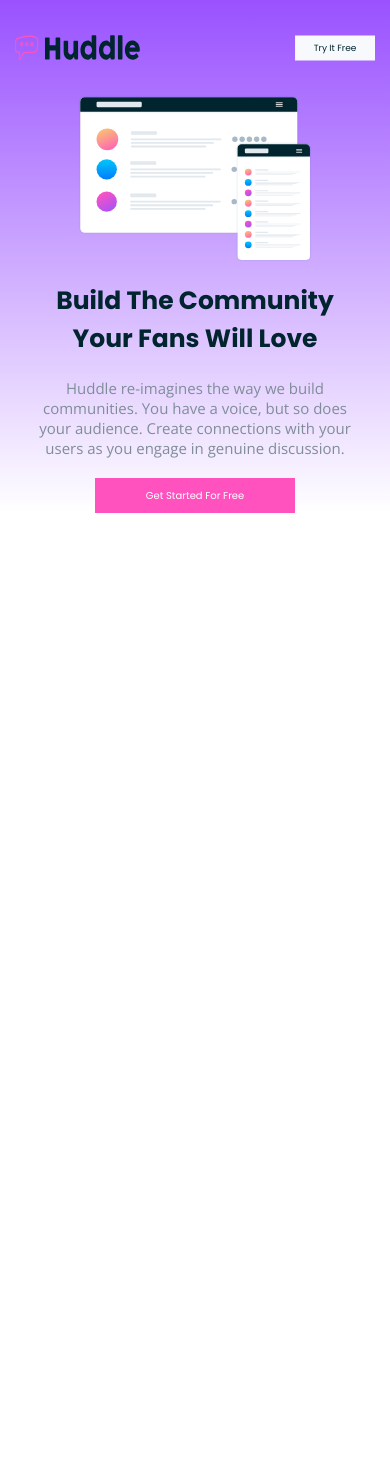
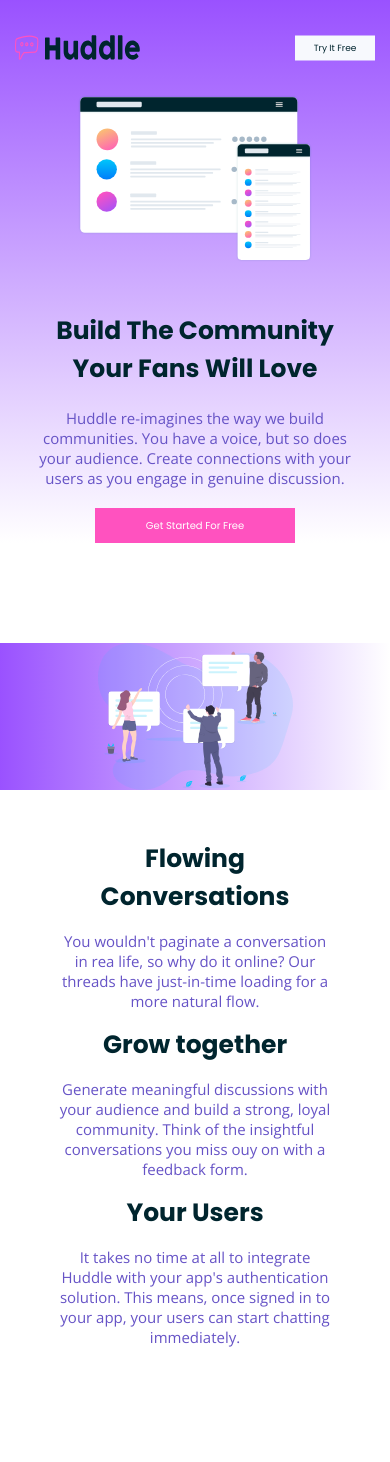
Before and after one commit to AndreiSold/HuddleDesign, a PHP site: page / in a window 390 px wide. Before the commit the page ends 513 px from the top, so only its background shows below. Run offline with PHP 8.4, Linux system fonts and the light colour scheme.

Commit message:
Added the middle section

```diff
--- a/css/app.css
+++ b/css/app.css
@@ -10,6 +10,20 @@ body {
 
 #top-container {
     background: linear-gradient(to bottom, hsl(265, 100%, 66%), white);
+    margin-bottom: 100px;
+}
+
+#middle-container {
+    overflow: hidden;
+    margin-bottom: 100px;
+}
+
+.right-float {
+    float: left;
+}
+
+.right-content {
+    width: 50%;
 }
 
 .header {
@@ -51,7 +65,7 @@ body {
     background-color: #c3c3c3;
 }
 
-.image-container {
+.centered-image-container {
     display: flex;
     justify-content: center;
 }
@@ -61,10 +75,25 @@ body {
     max-height: 600px;
 }
 
+.mb-5 {
+    margin-bottom: 50px;
+}
+
 .centered {
     width: 50%;
     margin: 20px auto;
     text-align: center;
+}
+
+.left-image-container {
+    width: 50%;
+    float: left;
+    background: linear-gradient(to right, hsl(265, 100%, 66%), white);
+}
+
+.left-image {
+    width: 70%;
+    max-height: 500px;
 }
 
 .get-started-button {
@@ -88,13 +117,19 @@ body {
     font-weight: 700;
     font-family: Poppins;
     color: hsl(192, 100%, 9%);
+    margin-bottom: 0;
+    margin-top: 0;
 }
 
-.small-subtitle {
+.small-paragraph {
     font-size: 15px;
     font-weight: 400;
     font-family: Open Sans;
-    color: hsl(208, 11%, 55%);
+    color: hsl(250, 50%, 55%);
+}
+
+.section-wrapper {
+    width: 80%;
 }
 
 @media screen and (max-width: 500px) {
@@ -115,7 +150,33 @@ body {
         font-size: 9px;
     }
 
-    .image, .centered {
+    .centered {
         width: 80%;
     }
+
+    .left-image {
+        width: 90%;
+    }
 }
+
+@media screen and (max-width: 1000px) {
+    .left-image-container {
+        width: 100%;
+        margin-bottom: 50px;
+    }
+
+    .left-image {
+        width: 50%;
+    }
+
+    .right-content {
+        width: 100%;
+    }
+
+    .section-wrapper {
+        text-align: center;
+        margin-right: auto;
+        margin-left: auto;
+        width: 70%;
+    }
+}
--- a/index.html
+++ b/index.html
@@ -18,11 +18,11 @@
     </div>
 
     <div>
-        <div class="image-container">
+        <div class="centered-image-container mb-5">
             <img class="centered-image" src="images/illustration-mockups.svg" alt="AppView">
         </div>
         <h3 class="centered big-subtitle">Build The Community Your Fans Will Love</h3>
-        <p class="centered small-subtitle">Huddle re-imagines the way we build communities. You have a voice, but so
+        <p class="centered small-paragraph">Huddle re-imagines the way we build communities. You have a voice, but so
             does
             your audience. Create connections with your users as you engage in genuine discussion.</p>
         <div class="centered">
@@ -31,6 +31,36 @@
     </div>
 </div>
 
+<div id="middle-container">
+    <div class="left-image-container centered-image-container">
+        <img class="left-image" src="images/illustration-your-users.svg" alt="UsersPhoto">
+    </div>
+
+
+    <div class="right-float right-content">
+        <div class="section-wrapper">
+            <h4 class="big-subtitle">Flowing Conversations</h4>
+            <p class="small-paragraph">You wouldn't paginate a conversation in rea life, so why do it online? Our
+                threads have just-in-time loading
+                for a more natural flow.</p>
+        </div>
+
+        <div class="section-wrapper">
+            <h4 class="big-subtitle">Grow together</h4>
+            <p class="small-paragraph">Generate meaningful discussions with your audience and build a strong, loyal
+                community. Think of the
+                insightful conversations you miss ouy on with a feedback form.</p>
+        </div>
+
+        <div class="section-wrapper">
+            <h4 class="big-subtitle">Your Users</h4>
+            <p class="small-paragraph">It takes no time at all to integrate Huddle with your app's authentication
+                solution. This means, once signed
+                in to your app, your users can start chatting immediately.</p>
+        </div>
+    </div>
+</div>
+
 </body>
 
 </html>
```
